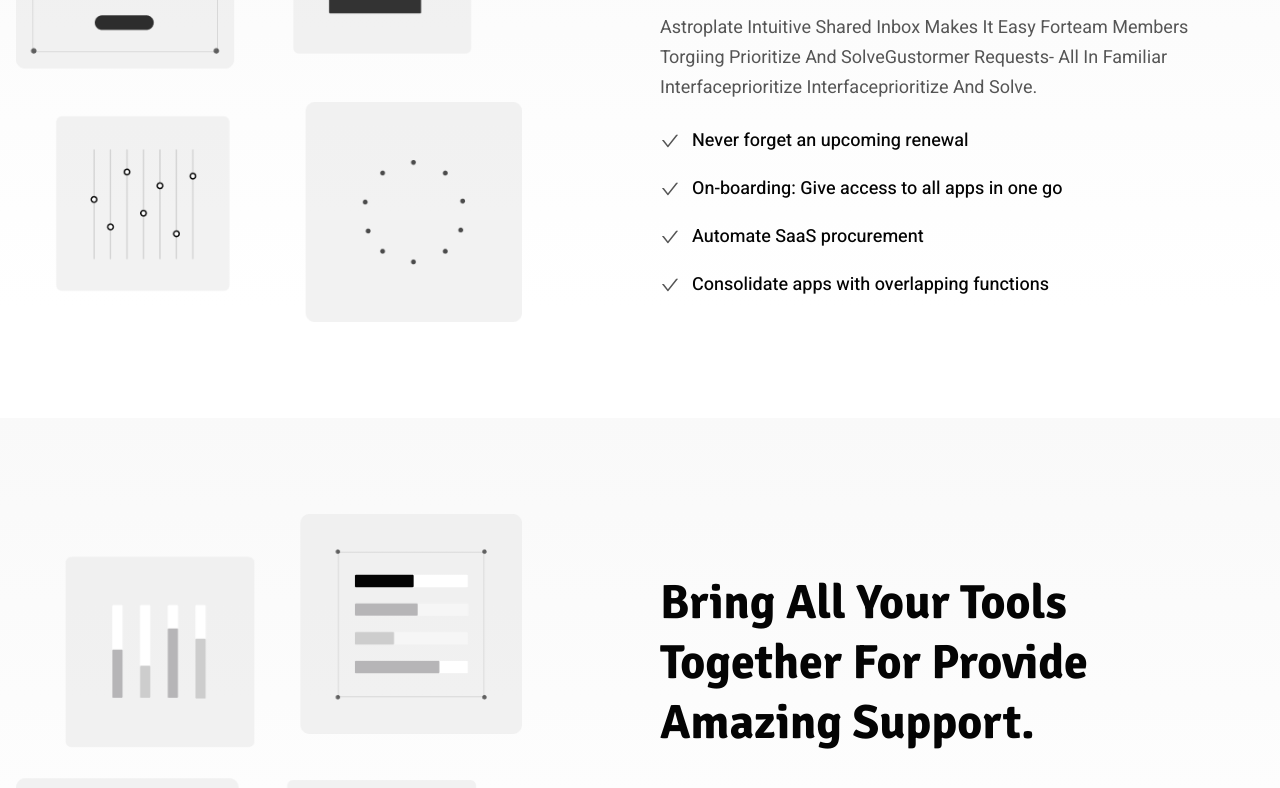
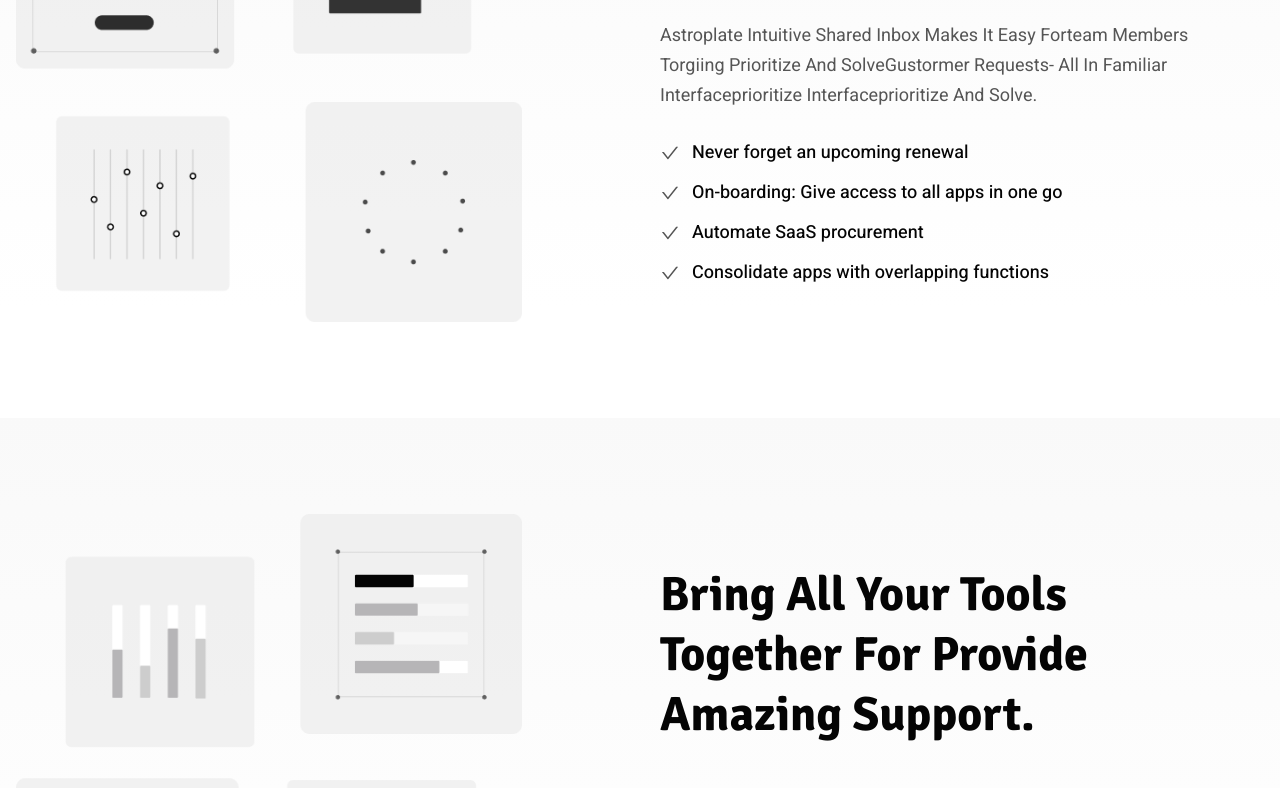
Before and after one commit to tfmukles/astroplate, a Next.js app: page / in a window 1280 px wide. Shown: the part 1260-2048 px from the top of the page. Built offline with nearby package versions, Linux system fonts and the light colour scheme.

Commit message:
section feature line-height change

```diff
--- a/pages/index.tsx
+++ b/pages/index.tsx
@@ -68,16 +68,16 @@
                     transition={{ staggerChildren: 0.5 }}
                     initial={"hidden"}
                     whileInView={"animate"}
-                    className="space-y-7 mt-7"
+                    className="space-y-3 mt-7"
                   >
                     {features?.map((feature, i: number) => (
                       <motion.li
                         variants={fadeInRight}
                         key={i}
-                        className="flex-none text-heading text-lg leading-[18px] flex items-center space-x-4 md:space-x-3 font-medium"
+                        className="flex-none text-heading text-lg flex items-center space-x-4 md:space-x-3 font-medium"
                       >
                         <AiOutlineCheck className="w-5 h-5 flex-none text-gray" />
-                        <span>{feature}</span>
+                        <span className="leading-7">{feature}</span>
                       </motion.li>
                     ))}
                   </motion.ul>
```
